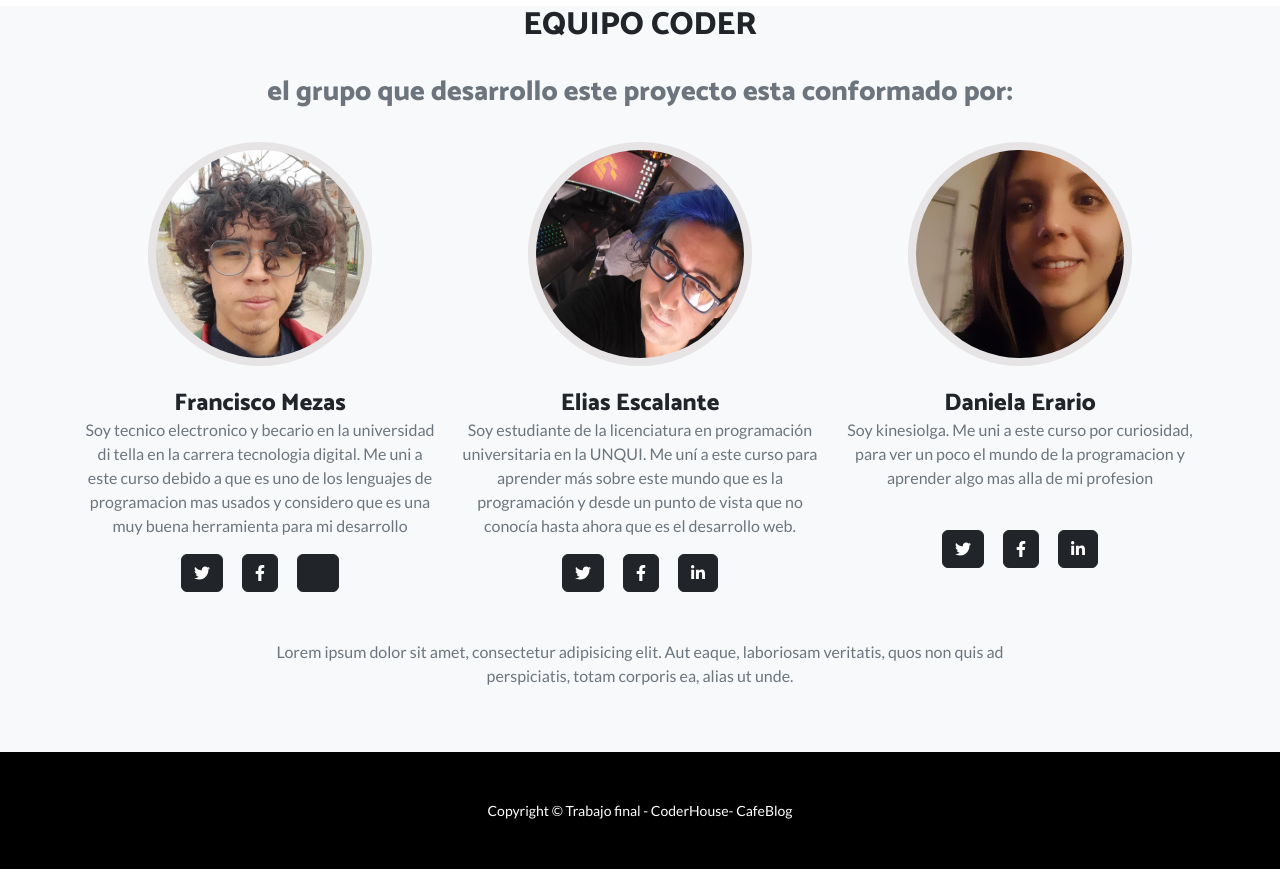
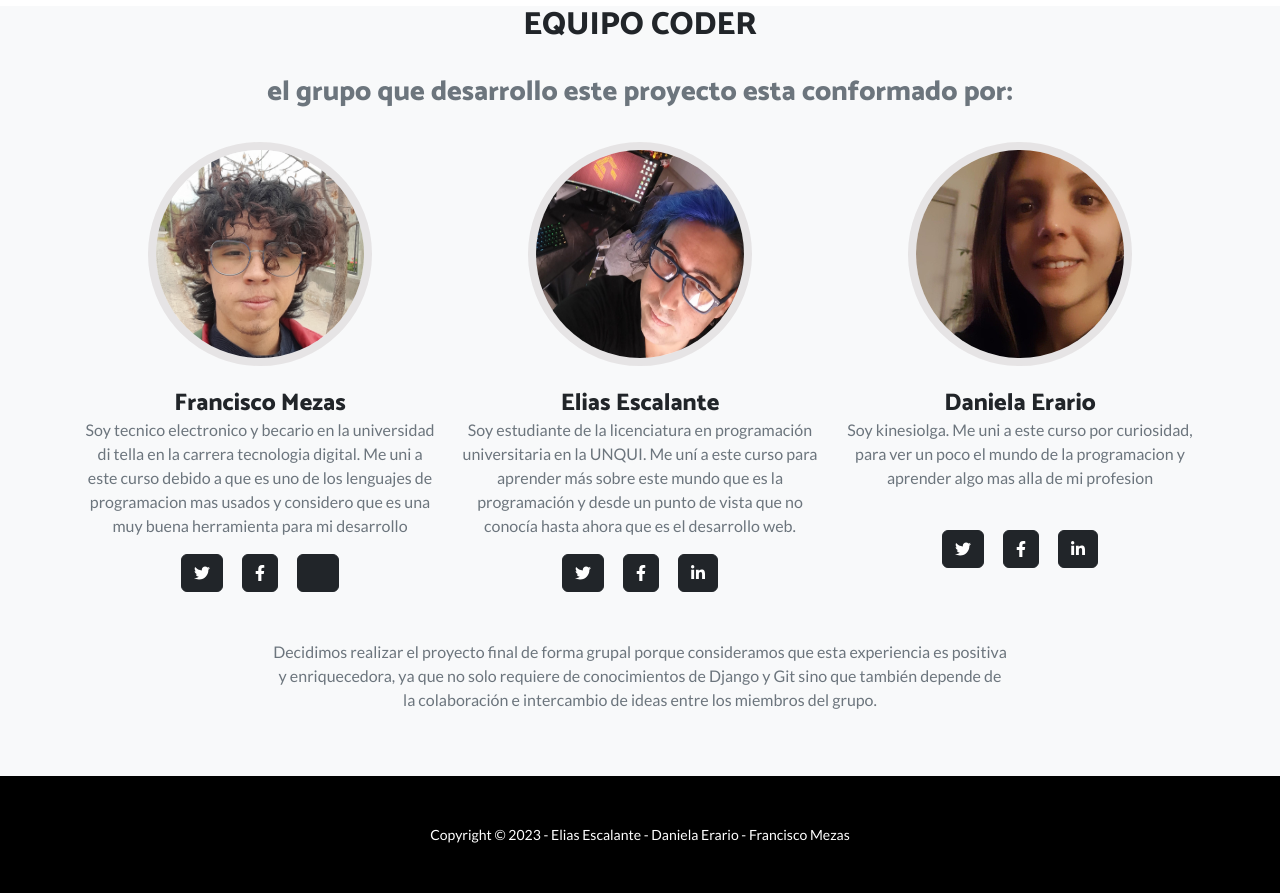
Before and after one commit to eliasescalante/Cursos_de_Baristas_web, a Django app: page /nosotros in a window 1280 px wide. Shown: the part 945-1838 px from the top of the page. Before the commit the page ends 1814 px from the top, so only its background shows below. Run offline with Django 4.2, Linux system fonts and the light colour scheme; some libraries are stand-ins or nearby versions.

Commit message:
agregue una descripcion a la web de nosotros (about) en el pie del html

```diff
--- a/blogCafe/CursosApp/templates/CursosApp/base.html
+++ b/blogCafe/CursosApp/templates/CursosApp/base.html
@@ -78,7 +78,7 @@
 
             <!-- Footer-->
             <footer class="py-5 bg-black">
-                <div class="container px-5"><p class="m-0 text-center text-white small">Copyright &copy; Trabajo final - CoderHouse- CafeBlog</p></div>
+                <div class="container px-5"><p class="m-0 text-center text-white small">Copyright &copy; 2023 - Elias Escalante - Daniela Erario - Francisco Mezas</p></div>
             </footer>
             <!-- Bootstrap core JS-->
             <script src="https://cdn.jsdelivr.net/npm/bootstrap@5.2.3/dist/js/bootstrap.bundle.min.js"></script>
--- a/blogCafe/CursosApp/templates/CursosApp/nosotros.html
+++ b/blogCafe/CursosApp/templates/CursosApp/nosotros.html
@@ -51,7 +51,7 @@
             </div>
         </div>
         <div class="row">
-            <div class="col-lg-8 mx-auto text-center"><p class="large text-muted">Lorem ipsum dolor sit amet, consectetur adipisicing elit. Aut eaque, laboriosam veritatis, quos non quis ad perspiciatis, totam corporis ea, alias ut unde.</p></div>
+            <div class="col-lg-8 mx-auto text-center"><p class="large text-muted">Decidimos realizar el proyecto final de forma grupal porque consideramos que esta experiencia es positiva y enriquecedora, ya que no solo requiere de conocimientos de Django y Git sino que también depende de la colaboración e intercambio de ideas entre los miembros del grupo.</p></div>
         </div>
         <br>
         <br>
```
